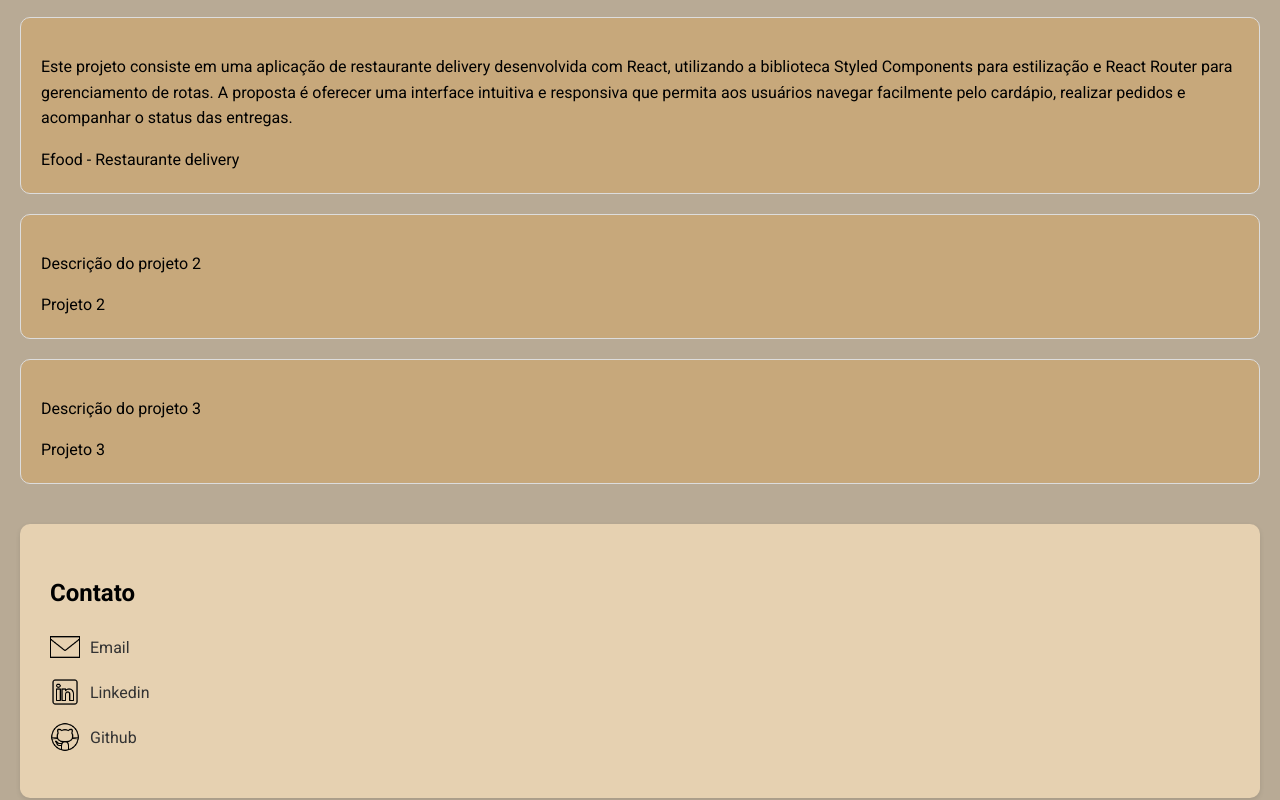
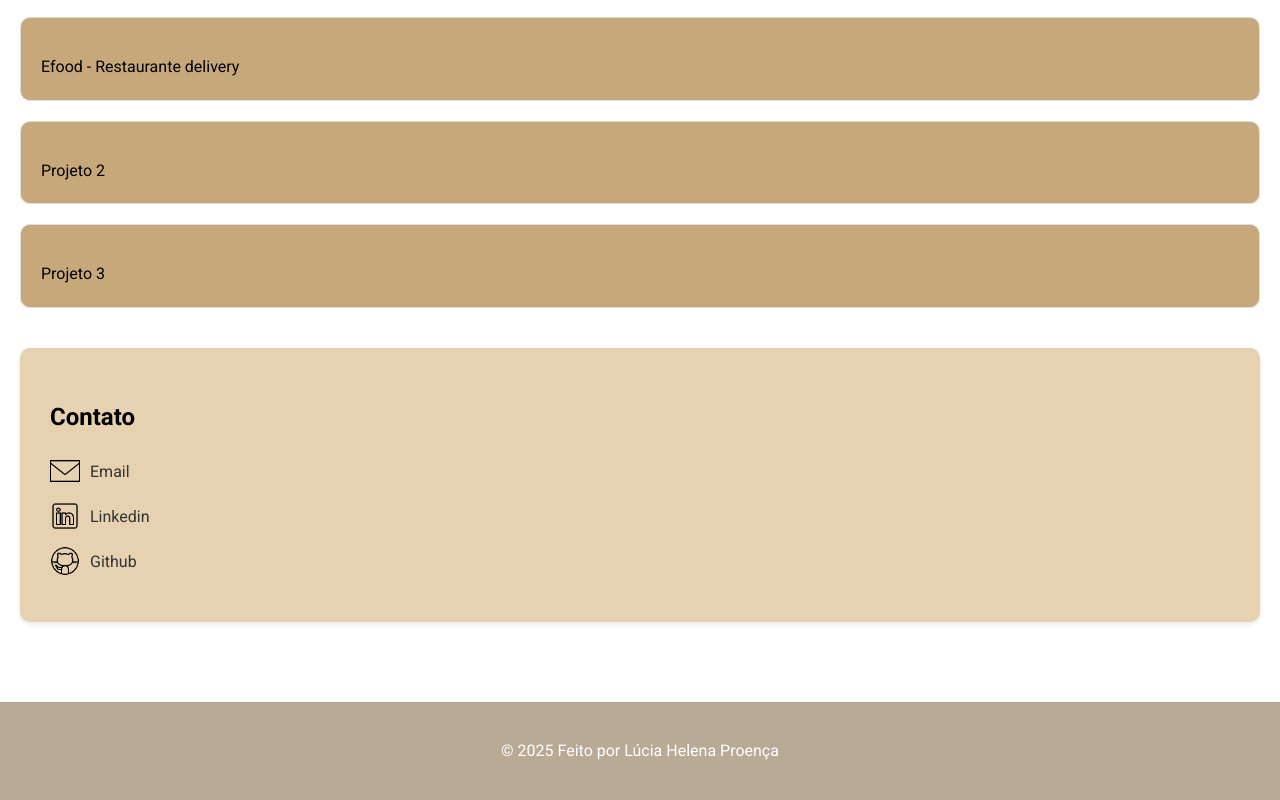
Before and after one commit to Lucia-Helena/meu_portfolio, a website: page index.html in a window 1280 px wide. Shown: the part 481-1281 px from the top of the page. Drawn offline with Linux system fonts and the light colour scheme.

Commit message:
ajustando a section projetos

```diff
--- a/index.html
+++ b/index.html
@@ -34,13 +34,13 @@
         <section id="projetos">
             <h2>Projetos</h2>
             <div class="projeto">
-                <p>Este projeto consiste em uma aplicação de restaurante delivery desenvolvida com React, utilizando a biblioteca Styled Components para estilização e React Router para gerenciamento de rotas. A proposta é oferecer uma interface intuitiva e responsiva que permita aos usuários navegar facilmente pelo cardápio, realizar pedidos e acompanhar o status das entregas.</p>
+                <p></p>
+            </div>
+             <div class="projeto">
+                <p></p>
             </div>
             <div class="projeto">
-                <p>Descrição do projeto 2</p>
-            </div>
-            <div class="projeto">
-                <p>Descrição do projeto 3</p>
+                <p></p>
             </div>
         </section>
 
--- a/styles/styles.css
+++ b/styles/styles.css
@@ -1,5 +1,5 @@
 body {
-  background: #b8aa95;
+  background: #fff;
   font-family: 'Roboto', sans-serif;
   line-height: 1.6;
   margin: 0;
@@ -110,7 +110,7 @@ h2 {
 footer {
   text-align: center;
   padding: 20px 0;
-  background: #7e7a7a;
+  background: #b8aa95;
   color: #fff;
 }
 
```
